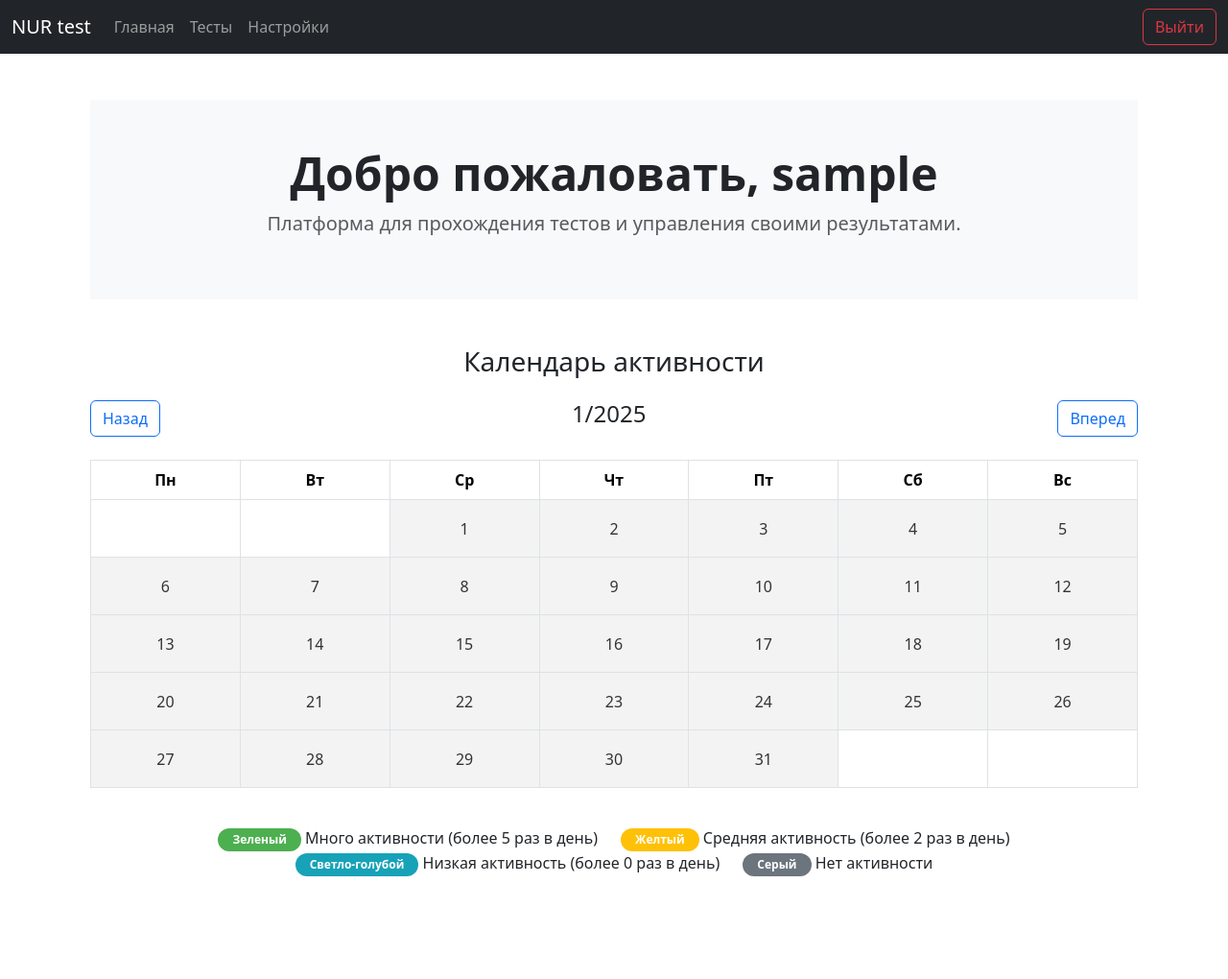
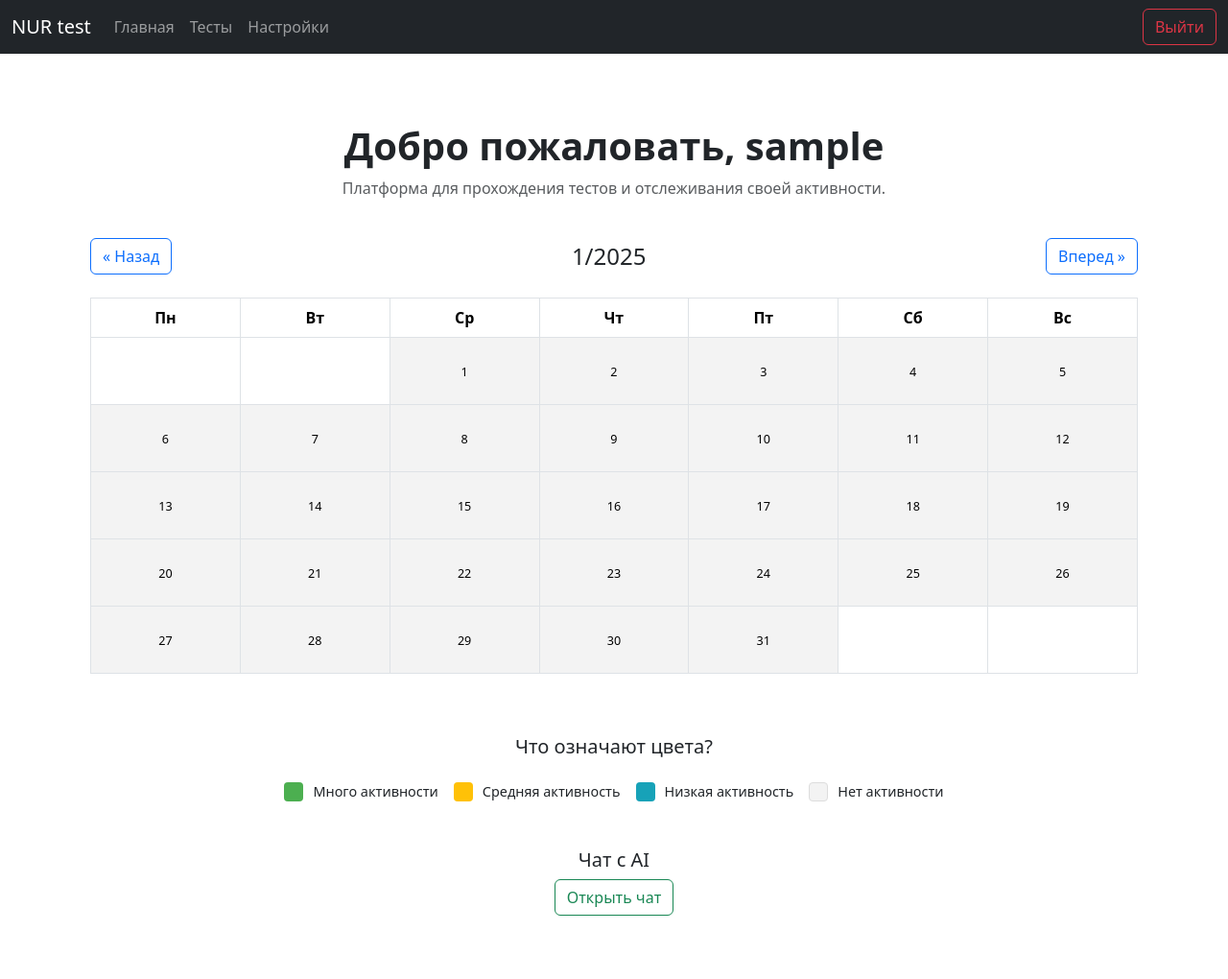
Before and after one commit to 2202zhan/nurtest, a Django app: page /accounts/ in a window 1280 px wide. Shown: the whole page at 96% size. Before the commit the page ends 913 px from the top, so only its background shows below. Run offline with Django 5.2, Linux system fonts and the light colour scheme; the visitor is signed in with stand-in values (Sample User, id 1); data that the repository does not hold is empty; some libraries are stand-ins or nearby versions.

Commit message:
работает g4f

```diff
--- a/nurtest/nurtest/accounts/urls.py
+++ b/nurtest/nurtest/accounts/urls.py
@@ -1,7 +1,10 @@
 from django.urls import path
-from .views import register, login_view, home, settings
+from .views import register, login_view, home, settings, chatgpt
 from django.contrib.auth.views import LogoutView
 from django.contrib.auth import views as auth_views
+
+from django.urls import path
+from . import views
 
 urlpatterns = [
     path('register/', register, name='register'),
@@ -14,5 +17,7 @@ urlpatterns = [
     path('reset/done/', auth_views.PasswordResetCompleteView.as_view(), name='password_reset_complete'),
     #path('password_change/', auth_views.PasswordChangeView.as_view(), name='password_change'),
     path('settings/', settings, name='settings'),
+    path('chatgpt/', chatgpt, name='chatgpt'),
+
 
 ]
--- a/nurtest/nurtest/accounts/views.py
+++ b/nurtest/nurtest/accounts/views.py
@@ -13,14 +13,15 @@ from tests_platform.models import TestResult
 
 from django.contrib.auth.decorators import login_required
 
-
-
-
 from django.shortcuts import render
 from datetime import datetime
 
 
 
+import g4f
+from django.http import JsonResponse
+from django.views.decorators.csrf import csrf_exempt
+import json
 
 def register(request):
     if request.method == 'POST':
@@ -78,7 +79,7 @@ def settings(request):
 
 
 
-@login_required
+
 @login_required
 def home(request):
     user = request.user
@@ -99,6 +100,8 @@ def home(request):
 
     # Генерация данных для текущего месяца
     activity_calendar = generate_month_activity_calendar(user, year, month)
+
+
 
     return render(request, 'home.html', {
         'activity_calendar': activity_calendar,
@@ -150,3 +153,46 @@ def generate_month_activity_calendar(user, year, month):
         calendar_data['weeks'].append(week_data)
 
     return calendar_data
+
+
+
+
+
+
+
+
+
+
+
+
+
+
+
+@csrf_exempt
+def chatgpt(request):
+    if request.method == "POST":
+        try:
+            data = json.loads(request.body)
+            user_message = data.get("message", "")
+
+            if not user_message.strip():
+                return JsonResponse({"error": "Сообщение пустое"}, status=400)
+
+            # Используем g4f для получения ответа
+            response = g4f.ChatCompletion.create(
+                model="gpt-4",  # или другая доступная модель
+                messages=[
+                    {"role": "system", "content": "You are a helpful assistant."},
+                    {"role": "user", "content": user_message},
+                ]
+            )
+
+            if response:
+                return JsonResponse({"reply": response}, status=200)
+            else:
+                return JsonResponse({"error": "Нет ответа от модели"}, status=500)
+
+        except Exception as e:
+            return JsonResponse({"error": str(e)}, status=500)
+
+    return JsonResponse({"error": "Метод запроса не поддерживается"}, status=405)
--- /dev/null
+++ b/nurtest/nurtest/har_and_cookies/blackbox.json
@@ -0,0 +1 @@
+{"validated_value": "00f37b34-a166-4efb-bce5-1312d87f2f94"}
--- a/nurtest/nurtest/templates/home.html
+++ b/nurtest/nurtest/templates/home.html
@@ -1,28 +1,31 @@
 {% extends 'shablons/main.html' %}
 
 {% block title %}Главная{% endblock %}
+{% load static %}
 
 {% block content %}
 <div class="container mt-5">
-    <header class="bg-light py-5 text-center">
-        <h1 class="display-5 fw-bold">Добро пожаловать, {{ user.username }}</h1>
-        <p class="lead text-muted">Платформа для прохождения тестов и управления своими результатами.</p>
+    <!-- Заголовок -->
+    <header class="text-center py-4">
+        <h1 class="fw-bold">Добро пожаловать, {{ user.username }}</h1>
+        <p class="text-muted">Платформа для прохождения тестов и отслеживания своей активности.</p>
     </header>
 
     <!-- Календарь активности -->
-    <h3 class="text-center mt-5">Календарь активности</h3>
+    <section class="calendar-section">
+        <div class="d-flex justify-content-between align-items-center mb-4">
+            <a class="btn btn-outline-primary" href="?year={{ prev_month.year }}&month={{ prev_month.month }}">
+                &laquo; Назад
+            </a>
+            <h4 class="mb-0">{{ activity_calendar.month }}/{{ activity_calendar.year }}</h4>
+            <a class="btn btn-outline-primary" href="?year={{ next_month.year }}&month={{ next_month.month }}">
+                Вперед &raquo;
+            </a>
+        </div>
 
-    <!-- Навигация между месяцами -->
-    <div class="d-flex justify-content-between my-4">
-        <a class="btn btn-outline-primary" href="?year={{ prev_month.year }}&month={{ prev_month.month }}">Назад</a>
-        <h4>{{ activity_calendar.month }}/{{ activity_calendar.year }}</h4>
-        <a class="btn btn-outline-primary" href="?year={{ next_month.year }}&month={{ next_month.month }}">Вперед</a>
-    </div>
-
-    <div class="activity-calendar">
         <div class="table-responsive">
             <table class="table table-bordered text-center">
-                <thead>
+                <thead class="bg-light">
                     <tr>
                         <th>Пн</th>
                         <th>Вт</th>
@@ -38,11 +41,11 @@
                     <tr>
                         {% for day in week %}
                         {% if day.date %}
-                        <td style="background-color: {{ day.color }};">
+                        <td class="day-cell" style="background-color: {{ day.color }};">
                             <small>{{ day.date.day }}</small>
                         </td>
                         {% else %}
-                        <td></td>
+                        <td class="empty-cell"></td>
                         {% endif %}
                         {% endfor %}
                     </tr>
@@ -50,66 +53,110 @@
                 </tbody>
             </table>
         </div>
-    </div>
+    </section>
 
-    <!-- Информационный блок о цветах активности -->
-    <div class="mt-4 text-center">
-        <div class="row justify-content-center">
-            <div class="col-auto">
-                <span class="badge"
-                    style="background-color: #4CAF50; color: white; padding: 6px 15px; border-radius: 12px;">Зеленый</span>
-                <span>Много активности (более 5 раз в день)</span>
+    <!-- Легенда -->
+    <section class="legend mt-5 text-center">
+        <h5 class="mb-4">Что означают цвета?</h5>
+        <div class="d-flex justify-content-center gap-3">
+            <div class="legend-item">
+                <div class="color-box" style="background-color: #4CAF50;"></div>
+                <span>Много активности</span>
             </div>
-            <div class="col-auto">
-                <span class="badge"
-                    style="background-color: #FFC107; color: white; padding: 6px 15px; border-radius: 12px;">Желтый</span>
-                <span>Средняя активность (более 2 раз в день)</span>
+            <div class="legend-item">
+                <div class="color-box" style="background-color: #FFC107;"></div>
+                <span>Средняя активность</span>
             </div>
-            <div class="col-auto">
-                <span class="badge"
-                    style="background-color: #17A2B8; color: white; padding: 6px 15px; border-radius: 12px;">Светло-голубой</span>
-                <span>Низкая активность (более 0 раз в день)</span>
+            <div class="legend-item">
+                <div class="color-box" style="background-color: #17A2B8;"></div>
+                <span>Низкая активность</span>
             </div>
-            <div class="col-auto">
-                <span class="badge"
-                    style="background-color: #6C757D; color: white; padding: 6px 15px; border-radius: 12px;">Серый</span>
+            <div class="legend-item">
+                <div class="color-box" style="background-color: #f3f3f3; border: 1px solid #ddd;"></div>
                 <span>Нет активности</span>
             </div>
         </div>
-    </div>
+    </section>
+
+    <!-- Чат с AI -->
+    <section class="mt-5">
+        <h5 class="text-center">Чат с AI</h5>
+
+        <!-- Кнопка открытия чата -->
+        <div class="d-flex justify-content-center mb-3">
+            <button id="open-chat" class="btn btn-outline-success">Открыть чат</button>
+        </div>
+
+        <!-- Модальное окно чата -->
+        <div class="modal fade" id="chat-modal" tabindex="-1" aria-labelledby="chatModalLabel" aria-hidden="true">
+            <div class="modal-dialog modal-dialog-centered">
+                <div class="modal-content">
+                    <div class="modal-header">
+                        <h5 class="modal-title" id="chatModalLabel">ChatGPT</h5>
+                        <button type="button" id="close-chat" class="btn-close" data-bs-dismiss="modal"
+                            aria-label="Закрыть"></button>
+                    </div>
+                    <div class="modal-body">
+                        <div id="chat-window" class="mb-3" style="max-height: 300px; overflow-y: scroll;">
+                            <!-- Сообщения будут здесь -->
+                        </div>
+                        <div class="input-group">
+                            <input type="text" id="user-input" class="form-control"
+                                placeholder="Введите ваше сообщение..." />
+                            <button id="send-message" class="btn btn-primary">Отправить</button>
+                        </div>
+                    </div>
+                </div>
+            </div>
+        </div>
+    </section>
+
+    <!-- Свободное место -->
+    <div class="spacer" style="height: 50px;"></div>
 </div>
 
 <style>
-    .activity-calendar table td {
-        height: 60px;
-        width: 60px;
+    /* Календарь */
+    .day-cell {
+        height: 70px;
+        width: 70px;
         vertical-align: middle;
-        padding: 0;
+        font-size: 0.9rem;
+        color: #333;
+        transition: all 0.3s ease;
     }
 
-    .activity-calendar table td small {
-        font-size: 1rem;
-        color: #333;
+    .day-cell:hover {
+        filter: brightness(90%);
+        cursor: pointer;
     }
 
-    .activity-calendar .badge {
-        font-size: 0.85rem;
-        padding: 6px 15px;
-        border-radius: 12px;
+    .empty-cell {
+        background-color: #fff;
     }
 
-    /* Уменьшение отступов между элементами */
-    .activity-calendar .row .col-auto {
+    /* Легенда */
+    .legend {
         font-size: 0.9rem;
-        margin-right: 20px;
-        text-align: center;
     }
 
-    .activity-calendar .row .col-auto span {
-        display: block;
-        margin-top: 5px;
-        color: #555;
+    .legend-item {
+        display: flex;
+        align-items: center;
+        gap: 10px;
+    }
+
+    .color-box {
+        height: 20px;
+        width: 20px;
+        border-radius: 4px;
+    }
+
+    /* Свободное место */
+    .spacer {
+        height: 50px;
     }
 </style>
 
+<script src="{% static 'chat.js' %}"></script>
 {% endblock %}
```
Also changed, not shown: nurtest/nurtest/accounts/static/chat.js (added, +58 -0 lines).
